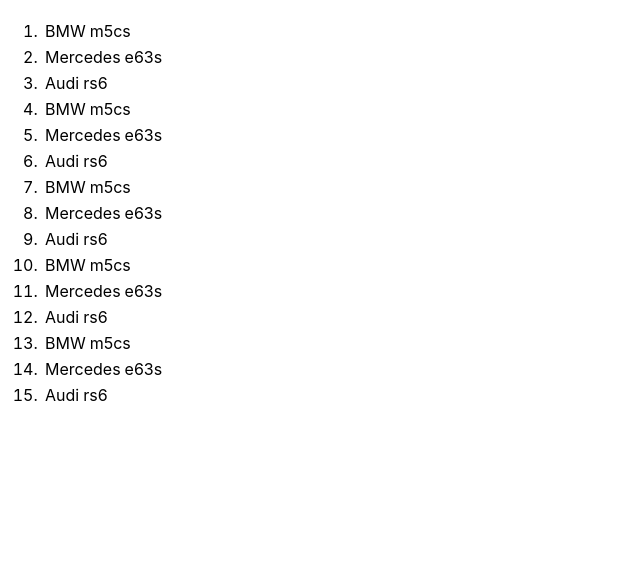
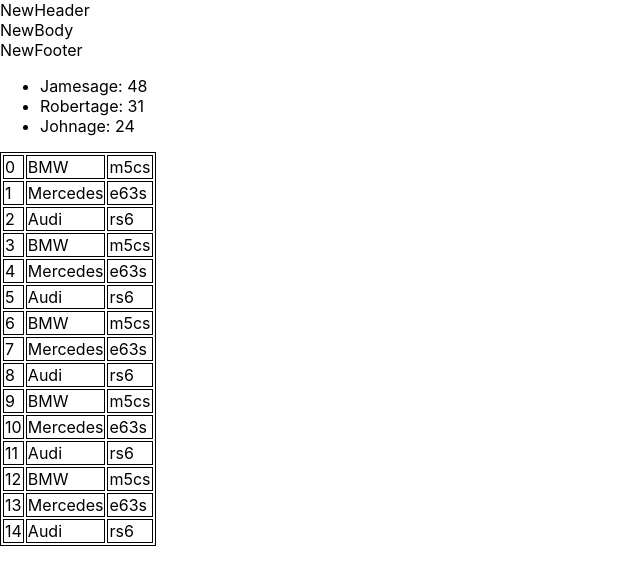
Before and after one commit to YuriyPshenov/microtasks, a React (Create React App) app: page / in a window 1280 px wide. Shown: the top 584 px of the page, without its empty margins (0-640 px from the left). Built offline with nearby package versions, Linux system fonts and the light colour scheme.

Commit message:
updating microtask-2

```diff
--- a/src/App.css
+++ b/src/App.css
@@ -36,3 +36,7 @@
     transform: rotate(360deg);
   }
 }
+
+table, th, td {
+  border: 1px solid black;
+}
--- a/src/App.tsx
+++ b/src/App.tsx
@@ -36,10 +36,10 @@
 
     return (
         <>
-            {/*<Header titleForHeader={'NewHeader'}/>*/}
-            {/*<Body titleForBody={'NewBody'}/>*/}
-            {/*<Footer titleForFooter={'NewFooter'}/>*/}
-            {/*<NewComponent students={students}/>*/}
+            <Header titleForHeader={'NewHeader'}/>
+            <Body titleForBody={'NewBody'}/>
+            <Footer titleForFooter={'NewFooter'}/>
+            <NewComponent students={students}/>
             <NewComponent2 topCars={topCars1} />
         </>
     );
--- a/src/microtask-2/NewComponent-2.tsx
+++ b/src/microtask-2/NewComponent-2.tsx
@@ -9,23 +9,22 @@
     model: string
 }
 
-
 export const NewComponent2 = (props: topCarsType) => {
     return (
-        <ol>
-            <table>
+        <table>
                 {props.topCars.map((topCarsNum, index) => {
                     return (
-                        <li key={index}>
-                            <tr>
-                                <td>{topCarsNum.manufacturer}</td>
-                                <td>{topCarsNum.model}</td>
-                            </tr>
-                        </li>
+                        <tr key={index}>
+                            <td>{index}</td>
+                            <td>
+                                {topCarsNum.manufacturer}
+                            </td>
+                            <td>
+                                {topCarsNum.model}
+                            </td>
+                        </tr>
                     )
-                })
-                }
-            </table>
-        </ol>
+                })}
+        </table>
     )
 }
```
